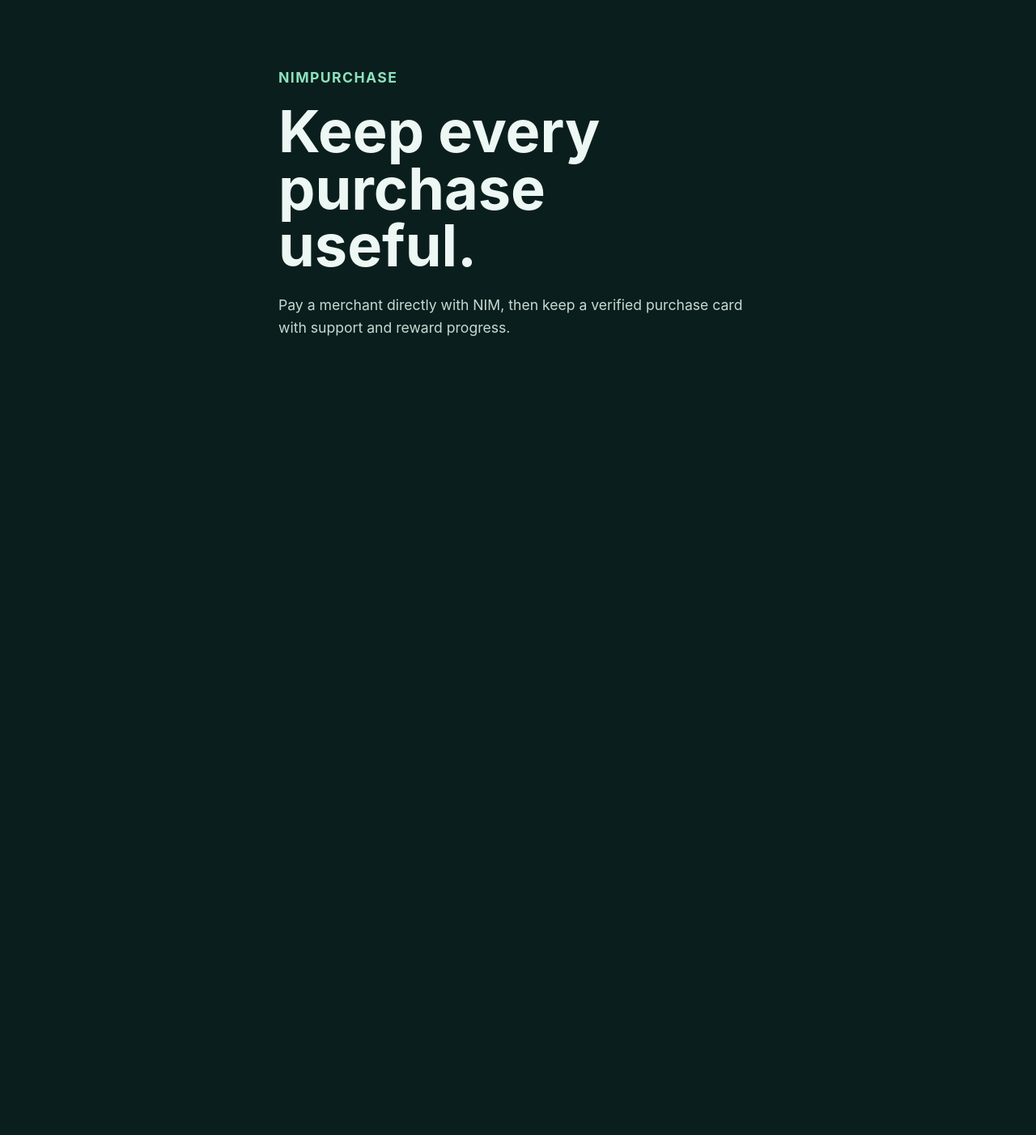
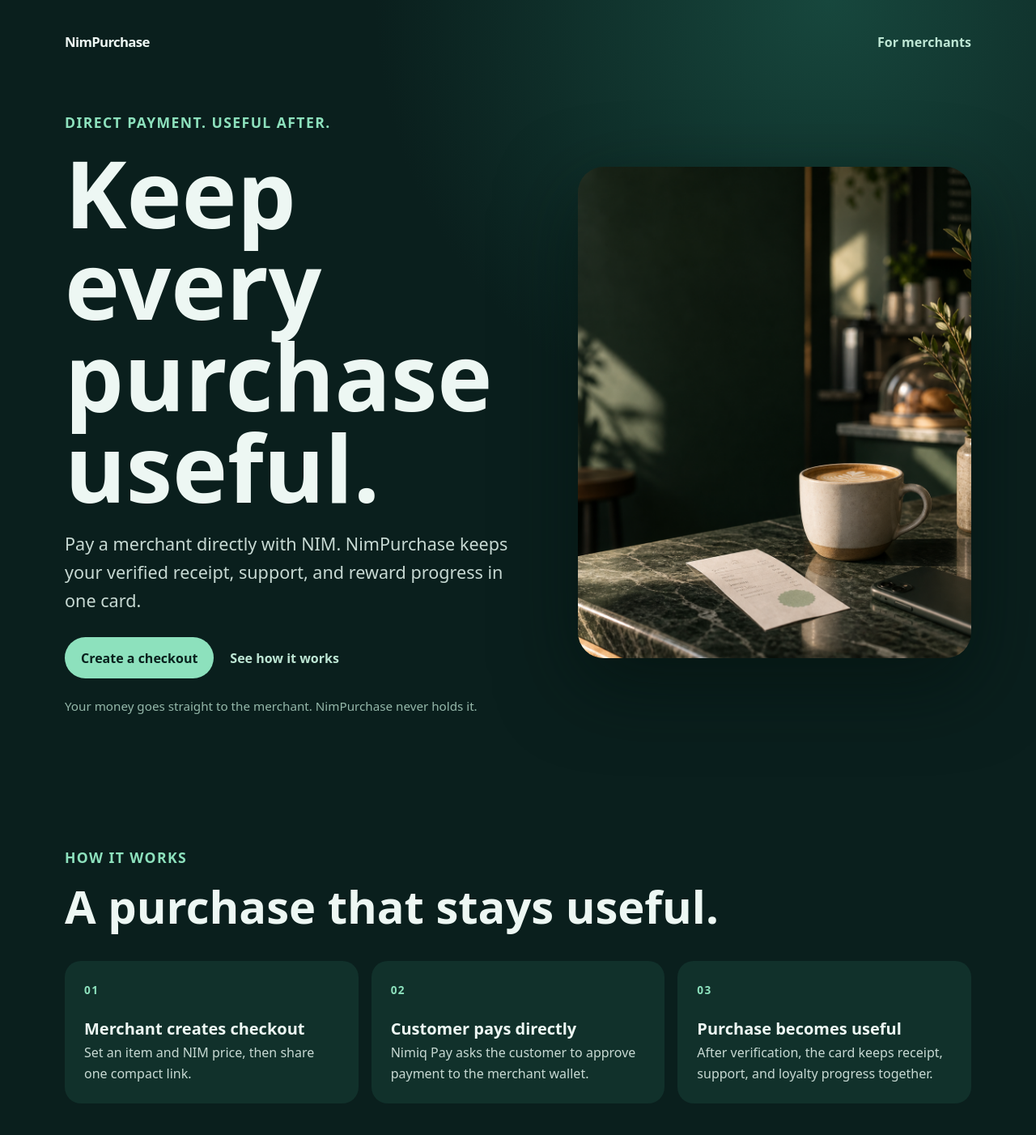
Before and after one commit to Alike001/nimpurchase, a React (Vite) app: page / in a window 1280 px wide. Shown: the top 1402 px of the page at 81% size. Before the commit the page ends 800 px from the top, so only its background shows below. Built offline with nearby package versions, Linux system fonts and the light colour scheme; no server answers.

Commit message:
feat: add NimPurchase product landing page

```diff
--- a/src/client/app/App.tsx
+++ b/src/client/app/App.tsx
@@ -2,6 +2,7 @@
 import { PurchasePage } from '../features/purchases/PurchasePage'
 import { HistoryPage } from '../features/purchases/HistoryPage'
 import { MerchantPage } from '../features/merchant/MerchantPage'
+import heroImage from '../assets/nimpurchase-hero.png'
 
 export function App() {
   const checkoutMatch = window.location.pathname.match(/^\/checkout\/([^/]+)$/)
@@ -11,12 +12,13 @@
   if (window.location.pathname === '/purchases') return <HistoryPage />
   if (window.location.pathname === '/merchant') return <MerchantPage />
   return (
-    <main className="app-shell">
-      <p className="eyebrow">NimPurchase</p>
-      <h1>Keep every purchase useful.</h1>
-      <p>
-        Pay a merchant directly with NIM, then keep a verified purchase card with support and reward progress.
-      </p>
+    <main className="landing">
+      <nav className="landing-nav" aria-label="Main navigation"><a className="wordmark" href="/">NimPurchase</a><a className="nav-link" href="/merchant">For merchants</a></nav>
+      <section className="hero">
+        <div className="hero-copy"><p className="eyebrow">Direct payment. Useful after.</p><h1>Keep every purchase useful.</h1><p className="hero-lede">Pay a merchant directly with NIM. NimPurchase keeps your verified receipt, support, and reward progress in one card.</p><div className="hero-actions"><a className="primary" href="/merchant">Create a checkout</a><a className="text-link" href="#how-it-works">See how it works</a></div><p className="trust-note">Your money goes straight to the merchant. NimPurchase never holds it.</p></div>
+        <img className="hero-image" src={heroImage} alt="Coffee and a printed purchase receipt on a café counter" />
+      </section>
+      <section className="flow" id="how-it-works" aria-labelledby="flow-heading"><p className="eyebrow">How it works</p><h2 id="flow-heading">A purchase that stays useful.</h2><div className="flow-grid"><article><span>01</span><h3>Merchant creates checkout</h3><p>Set an item and NIM price, then share one compact link.</p></article><article><span>02</span><h3>Customer pays directly</h3><p>Nimiq Pay asks the customer to approve payment to the merchant wallet.</p></article><article><span>03</span><h3>Purchase becomes useful</h3><p>After verification, the card keeps receipt, support, and loyalty progress together.</p></article></div></section>
     </main>
   )
 }
--- a/src/client/app/styles.css
+++ b/src/client/app/styles.css
@@ -1,12 +1,12 @@
 :root {
   color: #edf7f3;
   background: #0a1f1d;
-  font-family: Inter, ui-sans-serif, system-ui, sans-serif;
+  font-family: ui-rounded, "Avenir Next", Avenir, system-ui, sans-serif;
 }
 
 * { box-sizing: border-box; }
 
-body { margin: 0; }
+body { margin: 0; background: radial-gradient(circle at 80% 0%, #17473d 0, #0a1f1d 35rem); }
 
 .app-shell {
   min-height: 100dvh;
@@ -25,3 +25,23 @@
 button:disabled { cursor: wait; opacity: .65; }
 .amount { color: #fff; font-size: 1.8rem; font-weight: 800; }
 .purchase-card { background: #14332e; border-radius: 1.5rem; padding: 1.5rem; }
+
+.landing { min-height: 100dvh; max-width: 76rem; margin: 0 auto; padding: 1.25rem 1.5rem 5rem; }
+.landing-nav { display: flex; align-items: center; justify-content: space-between; padding: .75rem 0 3.5rem; }
+.wordmark { color: #edf7f3; font-size: 1.05rem; font-weight: 800; letter-spacing: -.04em; text-decoration: none; }
+.nav-link, .text-link { color: #bde6d4; font-weight: 700; text-decoration: none; }
+.hero { display: grid; gap: 2.5rem; align-items: center; }
+.hero h1 { max-width: 10ch; font-size: clamp(3.6rem, 9vw, 7.5rem); margin: .5rem 0 1.25rem; text-wrap: balance; }
+.hero-lede { max-width: 35rem; font-size: clamp(1.1rem, 2vw, 1.35rem); }
+.hero-actions { display: flex; align-items: center; flex-wrap: wrap; gap: 1.25rem; margin-top: 1.75rem; }
+.hero-actions .primary { margin: 0; }
+.trust-note { color: #95b8aa; font-size: .95rem; margin-top: 1.4rem; }
+.hero-image { width: 100%; aspect-ratio: 4 / 5; object-fit: cover; border-radius: 2rem; box-shadow: 0 2rem 6rem #03110e99; }
+.flow { margin-top: 6rem; padding: 2rem 0; }
+.flow h2 { font-size: clamp(2rem, 5vw, 3.5rem); line-height: 1; margin: .6rem 0 2.5rem; }
+.flow-grid { display: grid; gap: 1rem; }
+.flow-grid article { background: #11312b; border-radius: 1.25rem; padding: 1.5rem; }
+.flow-grid span { color: #8de1bd; font-size: .85rem; font-weight: 800; letter-spacing: .1em; }
+.flow-grid h3 { font-size: 1.25rem; margin: 1.5rem 0 .25rem; }
+.flow-grid p { font-size: 1rem; margin: 0; }
+@media (min-width: 48rem) { .landing { padding: 1.75rem 3rem 6rem; } .hero { grid-template-columns: 1.1fr .9fr; } .hero-image { max-height: 39rem; } .flow-grid { grid-template-columns: repeat(3, 1fr); } }
```
Also changed, not shown: src/client/assets/nimpurchase-hero.png (added).
